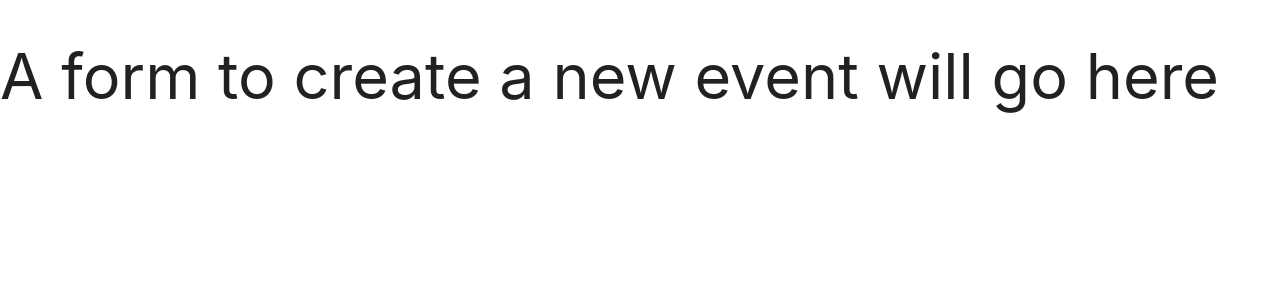
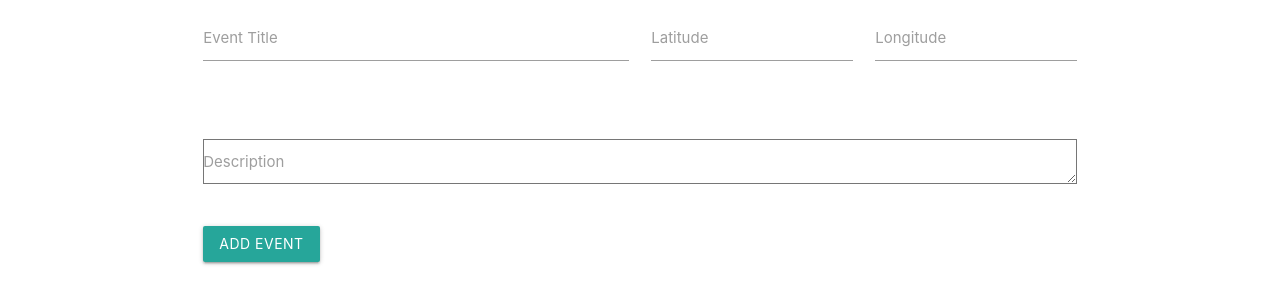
Before and after one commit to Udunomancer/watchdawg, a React (Create React App) app in the folder client/: page /events/new in a window 1280 px wide. Shown: the top 304 px of the page. Built offline with nearby package versions, Linux system fonts and the light colour scheme.

Commit message:
built out React events/new

```diff
--- a/client/public/index.html
+++ b/client/public/index.html
@@ -28,6 +28,7 @@
       rel="stylesheet"
       href="https://cdnjs.cloudflare.com/ajax/libs/materialize/1.0.0/css/materialize.min.css"
     />
+    <script src="https://cdnjs.cloudflare.com/ajax/libs/materialize/1.0.0/js/materialize.min.js"></script>
 
     <title>React App</title>
   </head>
--- a/client/src/pages/NewEvent/NewEvent.jsx
+++ b/client/src/pages/NewEvent/NewEvent.jsx
@@ -1,11 +1,99 @@
-import React from "react";
+import React, { useState } from "react";
+import axios from "axios";
 
 function NewEvent() {
-    return (
-        <div>
-            <h1>A form to create a new event will go here</h1>
-        </div>
-    );
-};
+  const [event, setEvent] = useState({
+    title: "",
+    description: "",
+    latitude: "",
+    longitude: "",
+
+  });
+
+  function handleInputChange(e) {
+    const id = e.target.id;
+    const value = e.target.value;
+
+    setEvent({ ...event, [id]: value });
+  }
+
+  function handleFormSubmit(e) {
+    // e.stopPropagation();
+    e.preventDefault();
+
+    axios
+      .post("/api/events", {
+        title: event.title,
+        description: event.description,
+        latitude: event.latitude,
+        longitude: event.longitude
+      })
+      .then((response) => {
+        console.log(response.data);
+      })
+      .catch((err) => {
+        console.log(err);
+      });
+  }
+
+  return (
+    <div className="container">
+      <div className="row">
+        <form className="col s12" onSubmit={handleFormSubmit}>
+          <div className="row">
+            <div className="input-field col s6">
+              <input
+                id="title"
+                type="text"
+                value={event.title}
+                onChange={handleInputChange}
+              ></input>
+              <label htmlFor="title">Event Title</label>
+            </div>
+            <div className="col s6">
+              <div className="row">
+                <div className="input-field col s6">
+                  <input
+                    id="latitude"
+                    type="number"
+                    value={event.latitude}
+                    onChange={handleInputChange}
+                  ></input>
+                  <label htmlFor="lat">Latitude</label>
+                </div>
+                <div className="input-field col s6">
+                  <input
+                    id="longitude"
+                    type="number"
+                    value={event.longitude}
+                    onChange={handleInputChange}
+                  ></input>
+                  <label htmlFor="long">Longitude</label>
+                </div>
+              </div>
+            </div>
+          </div>
+          <div className="row">
+            <div className="input-field col s12">
+              <textarea
+                id="description"
+                value={event.description}
+                onChange={handleInputChange}
+              ></textarea>
+              <label htmlFor="description">Description</label>
+            </div>
+          </div>
+          <div className="row">
+            <div className="col s12">
+              <button className="waves-effect waves-light btn">
+                Add Event
+              </button>
+            </div>
+          </div>
+        </form>
+      </div>
+    </div>
+  );
+}
 
 export default NewEvent;
```
